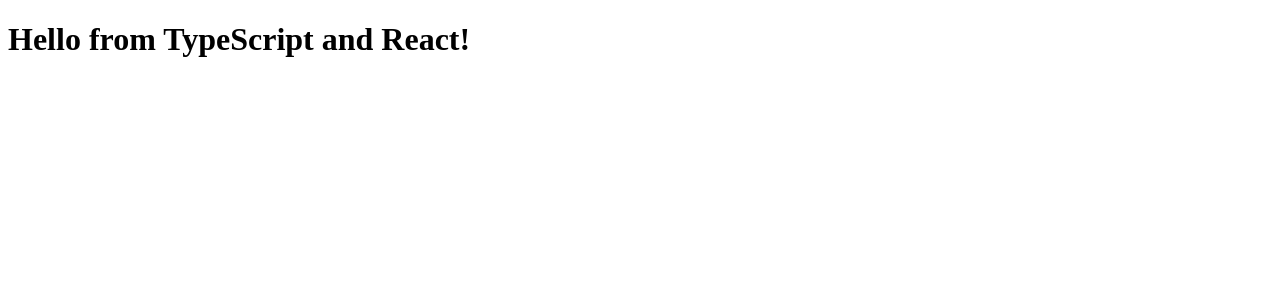
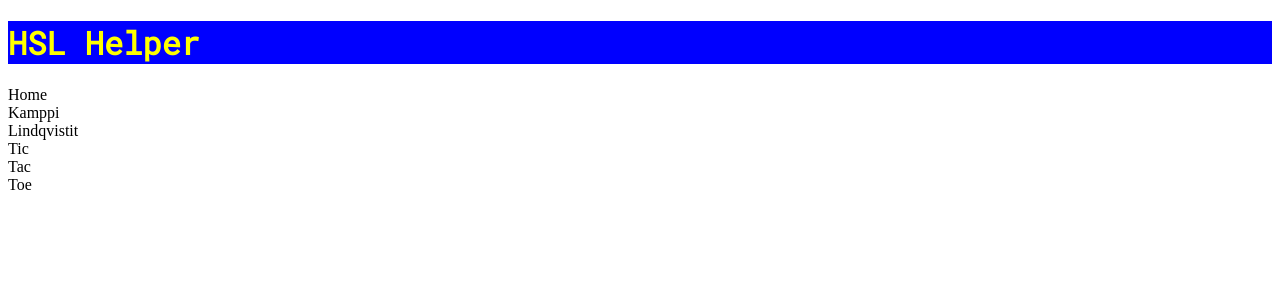
Before and after one commit to hyprbus/hsl-app, a React app: page / in a window 1280 px wide. Shown: the top 300 px of the page. Built offline with nearby package versions, Linux system fonts and the light colour scheme.

Commit message:
Callback PoC

```diff
--- a/package.json
+++ b/package.json
@@ -15,9 +15,13 @@
   "dependencies": {
     "@types/react": "^16.0.31",
     "@types/react-dom": "^16.0.3",
+    "@types/react-redux": "^5.0.14",
     "react": "^16.2.0",
     "react-dom": "^16.2.0",
-    "serve": "^6.4.1"
+    "react-redux": "^5.0.6",
+    "redux": "^3.7.2",
+    "serve": "^6.4.1",
+    "styled-components": "^2.3.3"
   },
   "devDependencies": {
     "awesome-typescript-loader": "^3.4.1",
--- /dev/null
+++ b/src/actions/places.ts
@@ -0,0 +1,29 @@
+import * as constants from "../constants/constants";
+
+export interface InterfaceAddPlace {
+    id: number;
+    name: string;
+    type: constants.ADD_PLACE;
+}
+
+export interface InterfaceDeletePlace {
+    id: number;
+    type: constants.DELETE_PLACE;
+}
+
+export type PlaceAction = InterfaceAddPlace | InterfaceDeletePlace;
+
+export function addPlace(id: number, name: string): InterfaceAddPlace {
+    return {
+        id,
+        name,
+        type: constants.ADD_PLACE,
+    };
+}
+
+export function deletePlace(id: number): InterfaceDeletePlace {
+    return {
+        id,
+        type: constants.DELETE_PLACE,
+    };
+}
--- /dev/null
+++ b/src/components/Header.tsx
@@ -0,0 +1,23 @@
+import * as React from "react";
+import styled from "styled-components";
+
+export interface InterfaceHeaderProps {
+  text: string;
+  textColor: string;
+  className?: string;
+}
+
+export const BareHeader = (props: InterfaceHeaderProps) =>
+  <h1
+    className={props.className}
+  >
+    {props.text}
+  </h1>;
+
+const Header = styled(BareHeader)`
+  color: ${(props) => props.textColor};
+  background-color: ${(props) => props.theme.backgroundColor};
+  font-family: ${(props) => props.theme.textFont};
+`;
+
+export default Header;
--- /dev/null
+++ b/src/components/Place.tsx
@@ -0,0 +1,23 @@
+import * as React from "react";
+// import styled from "styled-components";
+
+export interface InterfacePlaceProps {
+  text: string;
+  // className?: string;
+  onRemove?: () => void;
+}
+
+export const Place = (props: InterfacePlaceProps) =>
+  <div
+    // className={props.className}
+    onClick={props.onRemove}
+  >
+    {props.text}
+  </div>;
+
+// const Place = styled(BarePlace)`
+//   background-color: ${(props) => props.theme.backgroundColor};
+//   font-family: ${(props) => props.theme.textFont};
+// `;
+
+export default Place;
--- /dev/null
+++ b/src/components/Places.tsx
@@ -0,0 +1,35 @@
+import * as React from "react";
+// import styled from "styled-components";
+import { InterfacePlace } from "../types/types";
+import Place from "./Place";
+import { InterfacePlaceProps } from "./Place";
+
+export interface InterfacePlacesProps {
+  // className?: string;
+  places: InterfacePlace[];
+  onRemove: (id: number) => void;
+}
+
+const Places = ( props: InterfacePlacesProps ) => {
+  const list: React.ReactNode[] = [];
+  props.places.forEach((item) =>
+    list.push(<Place
+      key={item.id}
+      text={item.name}
+      onRemove={() => props.onRemove(item.id)}
+    />),
+  );
+  return (
+  <div
+  //  className={props.className}
+  >
+    {list}
+  </div>);
+};
+
+// const Places = styled(BarePlaces)`
+//   font-size: 2em;
+//   font-family: ${(props) => props.theme.textFont};
+// `;
+
+export default Places;
--- /dev/null
+++ b/src/constants/constants.ts
@@ -0,0 +1,5 @@
+export const ADD_PLACE = "ADD_PLACE";
+export type ADD_PLACE = typeof ADD_PLACE;
+
+export const DELETE_PLACE = "DELETE_PLACE";
+export type DELETE_PLACE = typeof DELETE_PLACE;
--- a/src/containers/App.tsx
+++ /dev/null
@@ -1,5 +0,0 @@
-import * as React from "react";
-
-export interface InterfaceAppProps { compiler: string; framework: string; }
-
-export const App = (props: InterfaceAppProps) => <h1>Hello from {props.compiler} and {props.framework}!</h1>;
--- /dev/null
+++ b/src/containers/PlacesContainer.tsx
@@ -0,0 +1,18 @@
+import { connect, Dispatch } from "react-redux";
+import * as actions from "../actions/places";
+import Places from "../components/Places";
+import { InterfaceStoreState } from "../types/types";
+
+const mapStateToProps = ({ places }: InterfaceStoreState) => {
+  return {
+    places,
+  };
+};
+
+const mapDispatchToProps = (dispatch: Dispatch<actions.PlaceAction>) => {
+  return {
+    onRemove: (id: number) => { dispatch(actions.deletePlace(id)); },
+  };
+};
+
+export default connect(mapStateToProps, mapDispatchToProps)(Places);
--- a/src/index.tsx
+++ b/src/index.tsx
@@ -1,8 +1,35 @@
 import * as React from "react";
 import * as ReactDOM from "react-dom";
-import { App } from "./containers/App";
+import { Provider } from "react-redux";
+import { createStore } from "redux";
+import { ThemeProvider } from "styled-components";
+import Header from "./components/Header";
+import PlacesContainer from "./containers/PlacesContainer";
+import { placeReducer } from "./reducers/placeReducer";
+import theme from "./settings";
+import { InterfacePlace, InterfaceStoreState } from "./types/types";
+
+const testPlaces: InterfacePlace[] = [
+    { id: 0, name: "Home"},
+    { id: 1, name: "Kamppi"},
+    { id: 2, name: "Lindqvistit"},
+    { id: 3, name: "Tic"},
+    { id: 4, name: "Tac"},
+    { id: 5, name: "Toe"},
+];
+
+const store = createStore<InterfaceStoreState>(placeReducer, {
+    places: testPlaces,
+  });
 
 ReactDOM.render(
-    <App compiler="TypeScript" framework="React" />,
+    <Provider store={store}>
+        <ThemeProvider theme={theme} >
+            <div>
+                <Header text="HSL Helper" textColor="yellow" />
+                <PlacesContainer />
+            </div>
+        </ThemeProvider>
+    </Provider>,
     document.getElementById("root"),
 );
--- /dev/null
+++ b/src/reducers/placeReducer.ts
@@ -0,0 +1,28 @@
+import { PlaceAction } from "../actions/places";
+import { ADD_PLACE, DELETE_PLACE } from "../constants/constants";
+import { InterfaceStoreState } from "../types/types";
+
+// functionality for adding place
+// functionality for deleting place
+
+export function placeReducer(state: InterfaceStoreState, action: PlaceAction): InterfaceStoreState {
+  switch (action.type) {
+    case ADD_PLACE:
+      return {
+        places: [...state.places, {
+          id: action.id,
+          name: action.name,
+        }],
+      };
+    // fix the slicing to be based on id, not hard-coded assumptions about the array
+    case DELETE_PLACE:
+      return {
+        places: [
+          ...state.places.slice(0, action.id),
+          ...state.places.slice(action.id + 1),
+        ],
+      };
+    default:
+      return state;
+  }
+}
--- /dev/null
+++ b/src/settings.ts
@@ -0,0 +1,6 @@
+const theme: object = {
+  backgroundColor: "blue",
+  textFont: '"Roboto Mono", monospace',
+};
+
+export default theme;
--- /dev/null
+++ b/src/types/types.tsx
@@ -0,0 +1,8 @@
+export interface InterfacePlace {
+  id: number;
+  name: string;
+}
+
+export interface InterfaceStoreState {
+  places: InterfacePlace[];
+}
```
Also changed, not shown: 2 other files (tests, documents, lock files or other folders).
